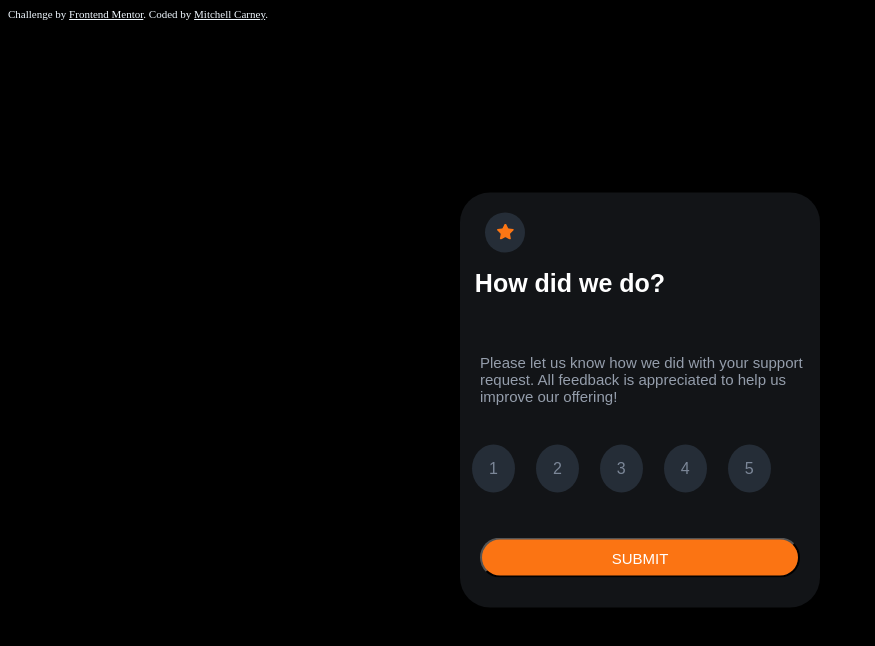
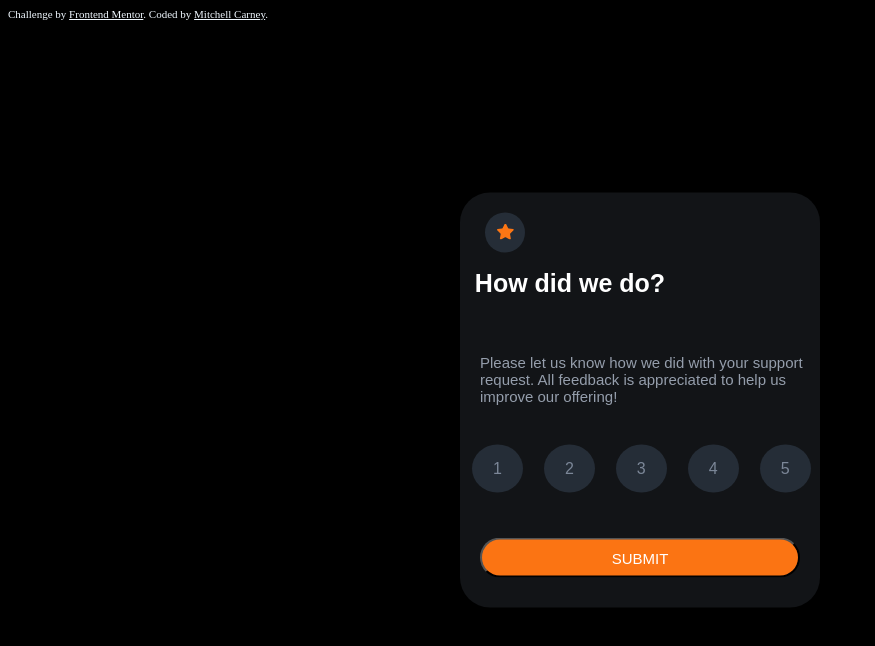
Before and after one commit to vulcanis-dev/Interactive-rating-component, a plain HTML site: page index.html in a window 1280 px wide. Shown: the whole page, without its empty margins (0-875 px from the left). Drawn offline with Linux system fonts and the light colour scheme; a web font is replaced by a local one.

Commit message:
Update index.css

```diff
--- a/index.css
+++ b/index.css
@@ -111,7 +111,7 @@
   .radio-toolbar label {
     display: inline-block;
     background-color: hsl(213, 19%, 18%);
-    padding: 15px 17px;
+    padding: 15px 21px;
     border-radius: 50%;
     font-family: sans-serif, Arial, Helvetica, sans-serif;
     font-size: 16px;
```
